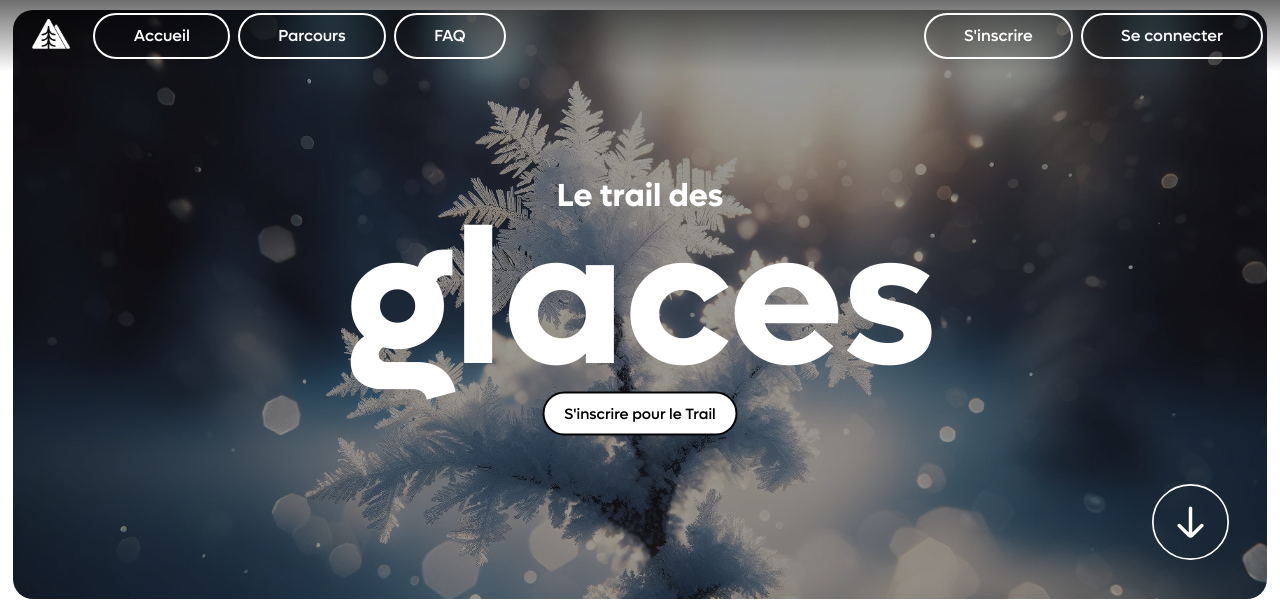
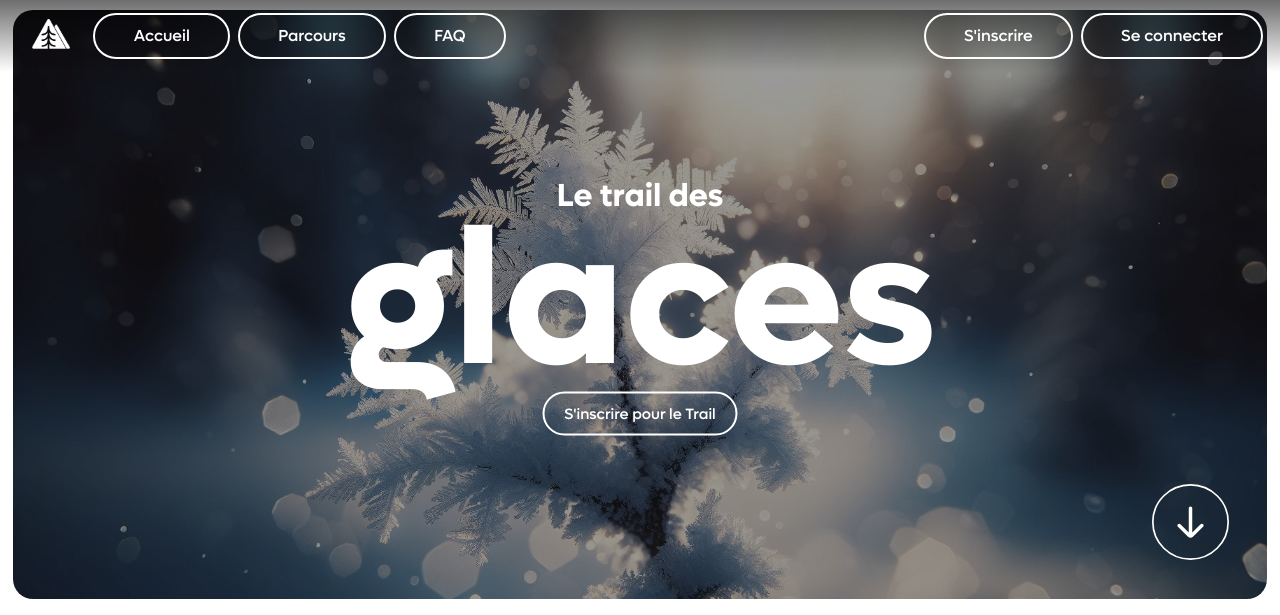
Before and after one commit to Oscargbd/SAE301, a PHP site: page / in a window 1280 px wide. Shown: the top 615 px of the page. Run offline with PHP 8.4, Linux system fonts and the light colour scheme.

Commit message:
comit pour les boutons clément

```diff
--- a/assets/scripts.js
+++ b/assets/scripts.js
@@ -218,5 +218,3 @@ document.addEventListener('DOMContentLoaded', function () {
         sidenav.classList.remove("active");
     }
 });
-
-//
--- a/assets/styles.css
+++ b/assets/styles.css
@@ -301,13 +301,14 @@ header {
     justify-content: center;
     width: fit-content;
     height: fit-content;
-    border: 2px solid #000;
-    background-color: white;
-    color: #000;
+    border: 2px solid #ffffff;
+    background-color: transparent;
+    color: #ffffff;
     padding: 10px 20px;
     border-radius: 40px;
     cursor: pointer;
     z-index: 3;
+    transition-duration: .2s;
 }
 
 .bouton-inscription:hover {
```
